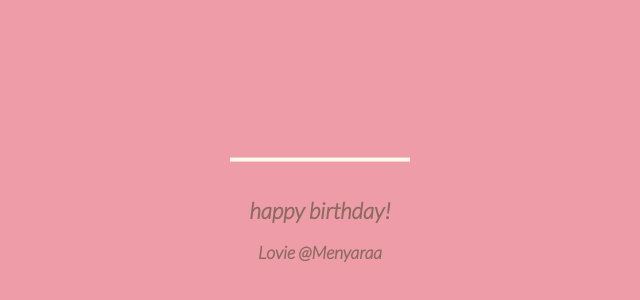
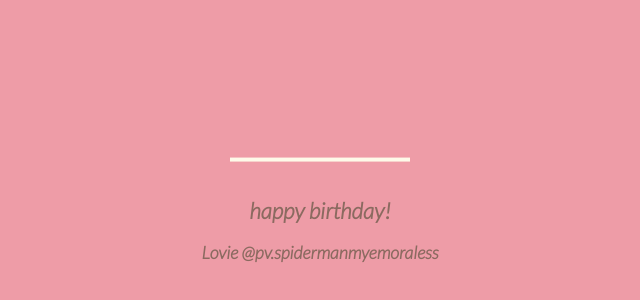
Before and after one commit to achref2008/HappyBirthDay, a plain HTML site: page index.html in a window 1280 px wide. Shown: the part 166-466 px from the top of the page, without its empty margins (328-968 px from the left). Drawn offline with Linux system fonts and the light colour scheme.

Commit message:
Update index.html

```diff
--- a/index.html
+++ b/index.html
@@ -284,7 +284,7 @@
       </svg>
       <div class="text">
       <h1>happy birthday!</h1>
-      <p class="name">Lovie @Menyaraa</p>
+      <p class="name">Lovie @pv.spidermanmyemoraless</p>
       </div>
   </body>
 </html>
```
